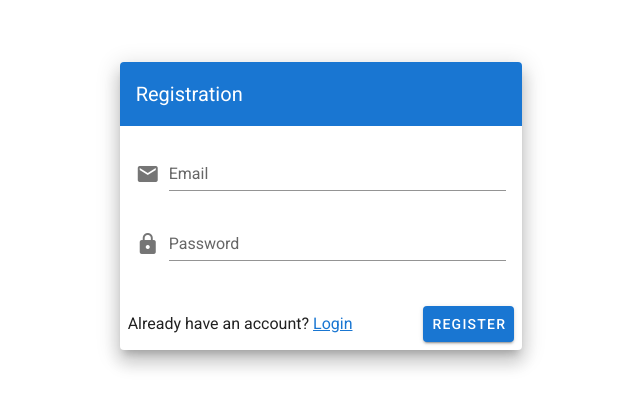
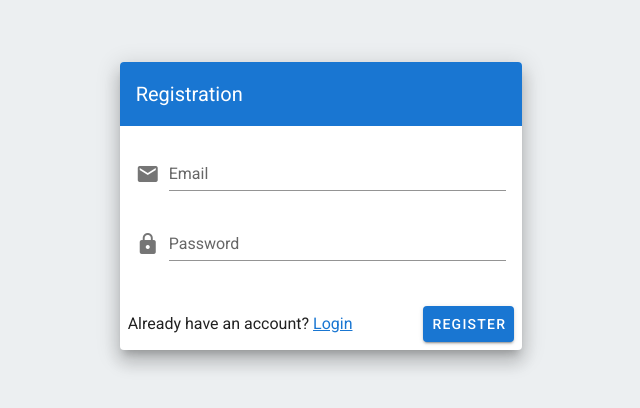
Before and after one commit to Zeroox003/vue-notes, a Vue app: page /register in a window 1280 px wide. Shown: the part 194-602 px from the top of the page, without its empty margins (319-959 px from the left). Built offline with nearby package versions, Linux system fonts and the light colour scheme; no server answers; what vue-masonry-css would draw is missing.

Commit message:
Changed background-color of light theme

```diff
--- a/src/App.vue
+++ b/src/App.vue
@@ -1,5 +1,5 @@
 <template>
-  <v-app>
+  <v-app :style="{ background: $vuetify.theme.themes[theme].background }">
     <component :is="layout">
       <router-view />
     </component>
@@ -19,6 +19,9 @@ export default {
   computed: {
     layout() {
       return this.$route.meta.layout || "default-layout";
+    },
+    theme() {
+      return this.$vuetify.theme.dark ? "dark" : "light";
     }
   },
   created() {
--- a/src/plugins/vuetify.js
+++ b/src/plugins/vuetify.js
@@ -1,11 +1,19 @@
 import Vue from "vue";
 import Vuetify from "vuetify/lib";
+import colors from "vuetify/lib/util/colors";
 
 import "material-design-icons-iconfont/dist/material-design-icons.css";
 
 Vue.use(Vuetify);
 
 export default new Vuetify({
+  theme: {
+    themes: {
+      light: {
+        background: colors.blueGrey.lighten5
+      }
+    }
+  },
   icons: {
     iconfont: "md"
   }
```
